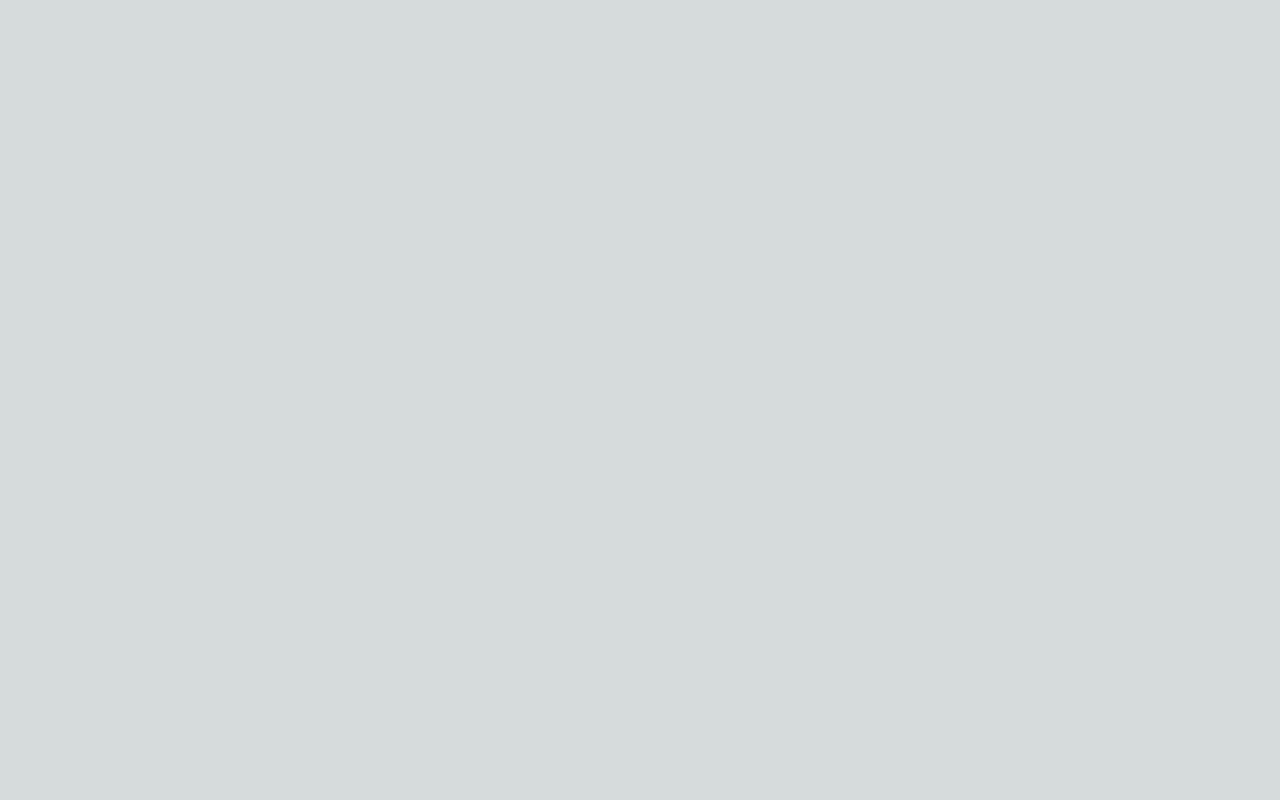
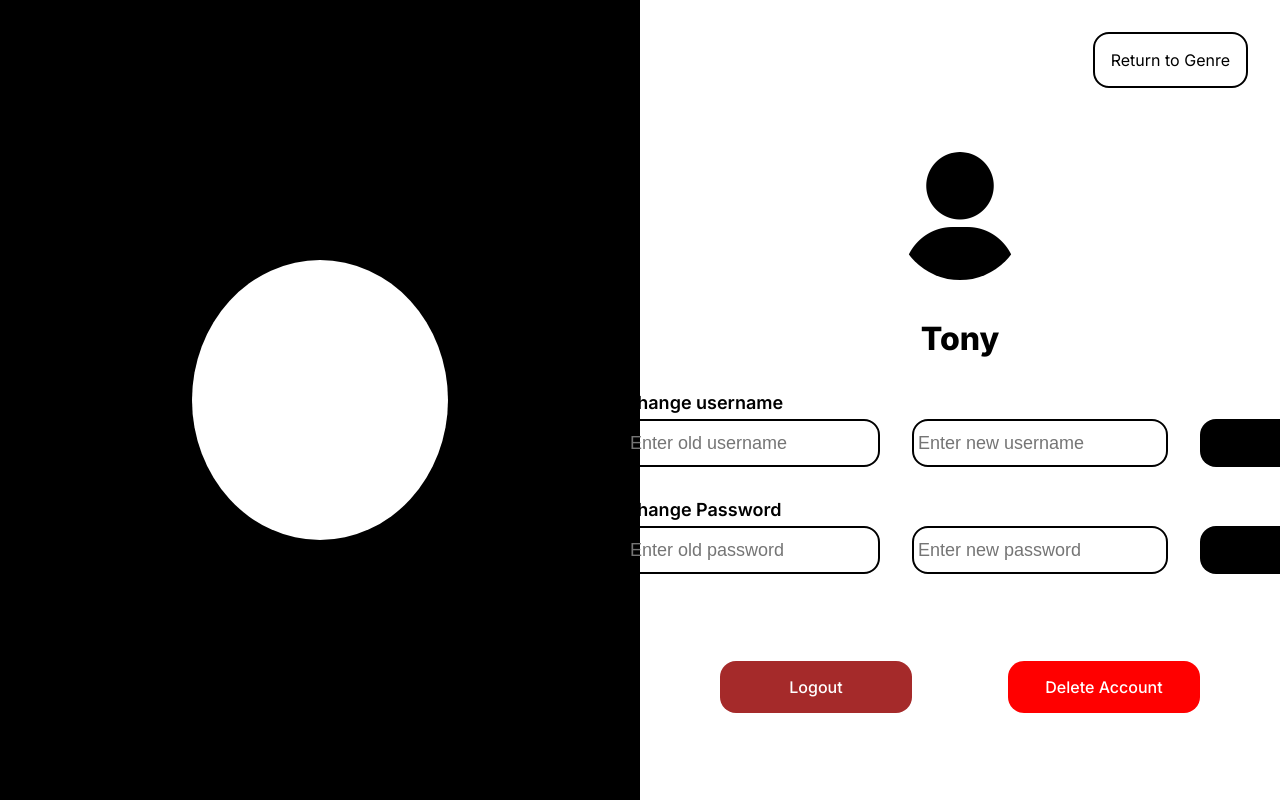
Before and after one commit to Szoph/Hangman, a Next.js app: page /profile in a window 1280 px wide. Built offline with nearby package versions, Linux system fonts and the light colour scheme.

Commit message:
H-3 Profile Page Layout

```diff
--- /dev/null
+++ b/app/components/HangmanAvatar.tsx
@@ -0,0 +1,11 @@
+import "@/app/styles/hangman.css";
+
+const HangmanAvatar = () => {
+    return (
+        <div className="home-hangman">
+            <div className="temp-avatar"></div>
+        </div>
+    )
+};
+
+export default HangmanAvatar;
--- /dev/null
+++ b/app/components/ProfileComponents/AccountOptions.tsx
@@ -0,0 +1,17 @@
+const AccountOptions = () => {
+  return (
+    <div className="account-section">
+      {/* Logout Account */}
+      <div className="logout-button flex-center account-buttons">
+        <p>Logout</p>
+      </div>
+
+      {/* Delete Account */}
+      <div className="delete-button flex-center account-buttons">
+        <p>Delete Account</p>
+      </div>
+    </div>
+  );
+};
+
+export default AccountOptions;
--- /dev/null
+++ b/app/components/ProfileComponents/EditProfile.tsx
@@ -0,0 +1,94 @@
+import { useState } from "react";
+
+interface ProfileState {
+  [key: string]: string;
+}
+
+const EditProfile = () => {
+  const [profile, setProfile] = useState<ProfileState>({});
+  const [changeType, setChangeType] = useState<string | null>(null);
+
+  const handleInputChange = (e: React.ChangeEvent<HTMLInputElement>) => {
+    const name: string = e.target.name;
+    const value: string = e.target.value;
+
+    setProfile((prevProfile) => ({
+      ...prevProfile,
+      [name]: value,
+    }));
+  };
+
+  const handleForm = (e: React.ChangeEvent<HTMLFormElement>) => {
+    e.preventDefault();
+
+    if (changeType == "username") {
+        console.log("Change username");
+    } else {
+        console.log("Change Password");
+    }
+  }
+
+  return (
+    <>
+      <form onSubmit={handleForm} className="edit-form">
+        {/* Change Username */}
+        <div className="section">
+          <p className="change-text">Change username</p>
+          <div className="changing-section">
+            <div className="change">
+              <input
+                name="old_username"
+                value={profile["old_username"] || ""}
+                placeholder="Enter old username"
+                onChange={handleInputChange}
+                className="change-input"
+              />
+            </div>
+            <div className="change">
+              <input
+                name="new_username"
+                value={profile["new_username"] || ""}
+                placeholder="Enter new username"
+                onChange={handleInputChange}
+                className="change-input"
+              />
+            </div>
+
+            <button onClick={() => setChangeType("username")} className="change-button">Change</button>
+          </div>
+        </div>
+
+        {/* Change Password */}
+        <div className="section">
+          <p className="change-text">Change Password</p>
+          <div className="changing-section">
+            <div className="change">
+              <input
+                type="password"
+                name="old_password"
+                value={profile["old_password"] || ""}
+                placeholder="Enter old password"
+                onChange={handleInputChange}
+                className="change-input"
+              />
+            </div>
+            <div className="change">
+              <input
+                type="password"
+                name="new_password"
+                value={profile["new_password"] || ""}
+                placeholder="Enter new password"
+                onChange={handleInputChange}
+                className="change-input"
+              />
+            </div>
+
+            <button onClick={() => setChangeType("password")} className="change-button">Change</button>
+          </div>
+        </div>
+      </form>
+    </>
+  );
+};
+
+export default EditProfile;
--- a/app/globals.css
+++ b/app/globals.css
@@ -6,8 +6,8 @@
     "Fira Mono", "Droid Sans Mono", "Courier New", monospace;
 
   --foreground-rgb: 0, 0, 0;
-  --background-start-rgb: 214, 219, 220;
-  --background-end-rgb: 255, 255, 255;
+  /* --background-start-rgb: 214, 219, 220; */
+  /* --background-end-rgb: 255, 255, 255; */
 
   --primary-glow: conic-gradient(
     from 180deg at 50% 50%,
@@ -43,8 +43,8 @@
 @media (prefers-color-scheme: dark) {
   :root {
     --foreground-rgb: 255, 255, 255;
-    --background-start-rgb: 0, 0, 0;
-    --background-end-rgb: 0, 0, 0;
+    /* --background-start-rgb: 0, 0, 0; */
+    /* --background-end-rgb: 0, 0, 0; */
 
     --primary-glow: radial-gradient(rgba(1, 65, 255, 0.4), rgba(1, 65, 255, 0));
     --secondary-glow: linear-gradient(
@@ -87,12 +87,12 @@ body {
 
 body {
   color: rgb(var(--foreground-rgb));
-  background: linear-gradient(
+  /* background: linear-gradient(
       to bottom,
       transparent,
       rgb(var(--background-end-rgb))
-    )
-    rgb(var(--background-start-rgb));
+    ) */
+    /* rgb(var(--background-start-rgb)); */
 }
 
 a {
--- a/app/page.tsx
+++ b/app/page.tsx
@@ -1,3 +1,5 @@
+"use client";
+
 import Image from "next/image";
 import styles from "./page.module.css";
 import { useRouter } from "next/navigation";
--- a/app/profile/page.tsx
+++ b/app/profile/page.tsx
@@ -1,7 +1,35 @@
-const Profile = () => {
+"use client";
+
+import { useRouter } from "next/navigation";
+import "@/app/styles/profile.css";
+import HangmanAvatar from "../components/HangmanAvatar";
+import EditProfile from "../components/ProfileComponents/EditProfile";
+import AccountOptions from "../components/ProfileComponents/AccountOptions";
+
+const ProfilePage = () => {
     return (
-        <></>
+        <div className="profile-background">
+            <HangmanAvatar />
+
+            <div className="profile-content">
+                {/* Return Button */}
+                <div className="return-container">
+                    <p className="return-button">Return to Genre</p>
+                </div>
+
+                {/* User Avatar */}
+                <div className="user-avatar-container flex-center">
+                    <img alt="avatar" src="/default-avatar.png" className="flex-center user-avatar"/>
+                    <p className="username flex-center">Tony</p>
+                </div>
+
+                {/* User Edit Form */}
+                <EditProfile />
+
+                <AccountOptions />
+            </div>
+        </div>
     )
 };
 
-export default Profile;
+export default ProfilePage;
--- /dev/null
+++ b/app/styles/hangman.css
@@ -0,0 +1,15 @@
+.home-hangman {
+    background-color: black;
+    height: 100vh;
+    width: 50%;
+    display: flex;
+    justify-content: center;
+    align-items: center;
+}
+
+.temp-avatar {
+    height: 35%;
+    width: 40%;
+    background-color: white;
+    border-radius: 100%;
+}
--- /dev/null
+++ b/app/styles/profile.css
@@ -0,0 +1,168 @@
+.flex-center {
+    display: flex;
+    justify-content: center;
+    align-items: center;
+}
+
+.profile-background {
+    overscroll-behavior: none;
+    height: 100vh;
+    width: 100vw;
+    background-color: white;
+    color: black;
+    display: flex;
+    direction: row;
+}
+
+.profile-content {
+    height: 100vh;
+    width: 50%;
+    display: flex;
+    flex-direction: column;
+    gap: 2em;
+    padding: 2em;
+}
+
+/* Return To Genre */
+.return-container {
+    width: 100%;
+    height: 4rem;
+    display: flex;
+    justify-content: flex-end;
+    align-items: center;
+}
+
+.return-button {
+    width: auto;
+    height: auto;
+    border: 2px solid black;
+    padding: 1em;
+    border-radius: 1em;
+}
+.return-button:hover {
+    background-color: black;
+    color: white;
+    transition-duration: 300ms;
+    cursor: pointer
+}
+
+/* User Profile Picture */
+.user-avatar-container {
+    flex-direction: column;
+    row-gap: 4px;
+    height: 15em;
+    width: 100%;
+}
+
+.user-avatar {
+    color: white;
+    height: 12em;
+    width: 12em;
+    padding: 2em;
+    border-radius: 100%;
+}
+
+.username {
+    color: black;
+    display: flex;
+    width: 100%;
+    height: 3em;
+    font-size: 2em;
+    font-weight: 800;
+}
+
+
+/* Form: Change username and Password */
+.edit-form {
+    height: auto;
+    width: 100%;
+    display: flex;
+    flex-direction: column;
+    gap: 2em;
+    align-items: center;
+}
+
+.section {
+    display: flex;
+    flex-direction: column;
+    gap: 6px;
+}
+
+.changing-section {
+    display: flex;
+    margin-right: auto;
+    margin-left: auto;
+    gap: 2em;
+}
+
+.change-text {
+    font-size: large;
+    font-weight: 600;
+}
+
+.change {
+    width: 16em;
+    height: 3em;
+    border-radius: 1em;
+    border: 2px solid black;
+    overflow: hidden;
+    padding: 2px
+}
+
+.change-input {
+    height: 100%;
+    width: 100%;
+    color: black;
+    padding: 2px;
+    border-radius: 1em;
+    border: none;
+    outline: none;
+    background-color: transparent;
+    font-size: large;
+}
+
+.change-button {
+    background: black;
+    outline: none;
+    border: none;
+    width: 6em;
+    padding: 4px;
+    border-radius: 1em;
+    font-size: medium;
+}
+.change-button:hover {
+    background-color: white;
+    border: 2px solid black;
+    color: black;
+    cursor: pointer;
+    transition-duration: 200ms;
+}
+
+/* Account Section: Logout and Delete Account */
+.account-section {
+    color: white;
+    font-weight: 500;
+    height: 12rem;
+    display: flex;
+    align-items: center;
+    justify-content: space-around;
+}
+
+.account-buttons:hover {
+    cursor: pointer;
+    opacity: 80%;
+}
+
+.logout-button {
+    padding: 1em;
+    width: 12em;
+    border-radius: 1em;
+    background-color: brown;
+}
+
+.delete-button {
+    padding: 1em;
+    width: 12em;
+    border-radius: 1em;
+    background-color: red;
+}
```
Also changed, not shown: public/default-avatar.png (added).
